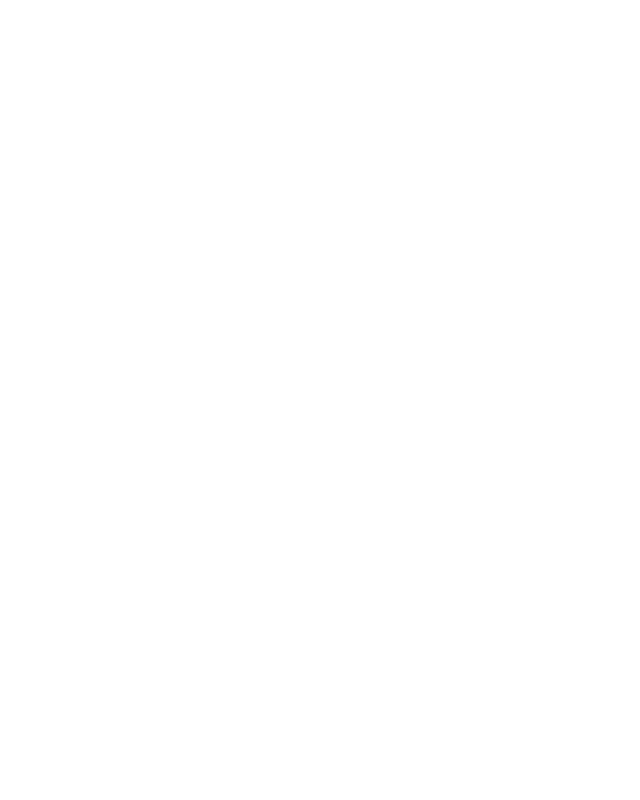
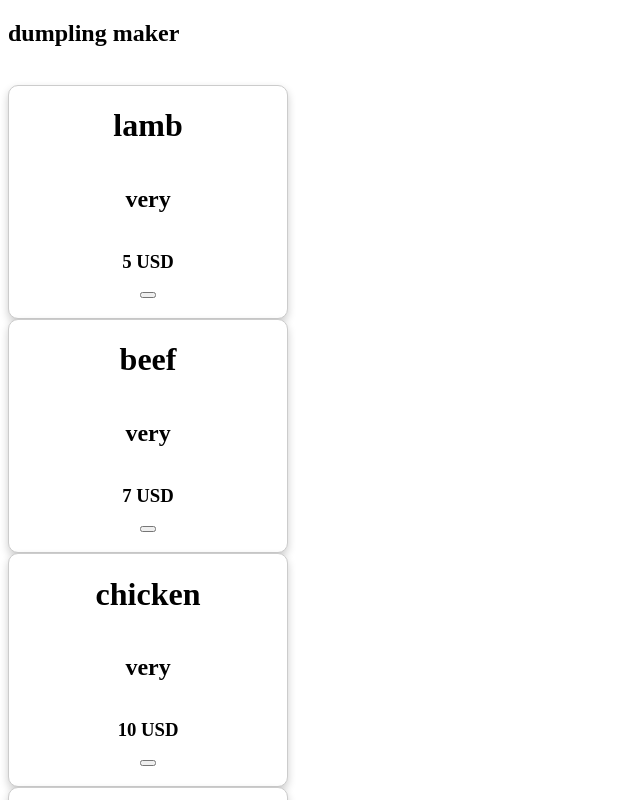
Before and after one commit to staten-island-tech/vue-reactivity-project-JeanV155, a Vue app in the folder app/: page / in a window 1280 px wide. Before the commit this address had no page. Shown: the top 800 px of the page, without its empty margins (0-640 px from the left). Built offline with nearby package versions, Linux system fonts and the light colour scheme.

Commit message:
jono bossman

```diff
--- a/app/src/App.vue
+++ b/app/src/App.vue
@@ -5,14 +5,15 @@
 <img src="" alt="">
   </div>
   <fillingcard v-for="filling in fillings " :key="filling.name" :filling = "filling"></fillingcard>
-
+  <button @click="cartAdd"></button>
 </template>
 
 <script setup>
+
 import fillingcard from '@/components/cardsview.vue'
 
 const fillings = [
-  {name: 'lamb', traditional: 'very', price: '5 USD', img}
+  {name: 'lamb', traditional: 'very', price: '5 USD',}
   ,{name: 'beef', traditional: 'very', price: '7 USD'}
   ,{name: 'chicken', traditional: 'very', price: '10 USD'}
   ,{name: 'peppers', traditional: 'very', price: '2 USD'}
@@ -23,6 +24,7 @@
   ,{name: 'cherry', traditional: 'not really', price: '1 USD'}
   ,{name: 'shrimp', traditional: 'kinda', price: '6 USD'}
 ]
+
 
 
 </script>
--- a/app/src/components/cardsview.vue
+++ b/app/src/components/cardsview.vue
@@ -19,10 +19,17 @@
 
 <style  scoped>
 div{
-    display: flex;
-    flex-direction: column;
-    align-items: center;
-    justify-content: space-around;
-    height: 300px
+    width: 22%;
+  display: flex;
+  flex-direction: column;
+  justify-content: space-between;
+  align-items: center;
+  text-align: center;
+  border: 1px solid #ccc;
+  border-radius: 10px;
+  background-color: white;
+  padding-bottom: 20px;
+  box-shadow: 0 4px 8px rgba(0, 0, 0, 0.2);
+
 }
 </style>
```
